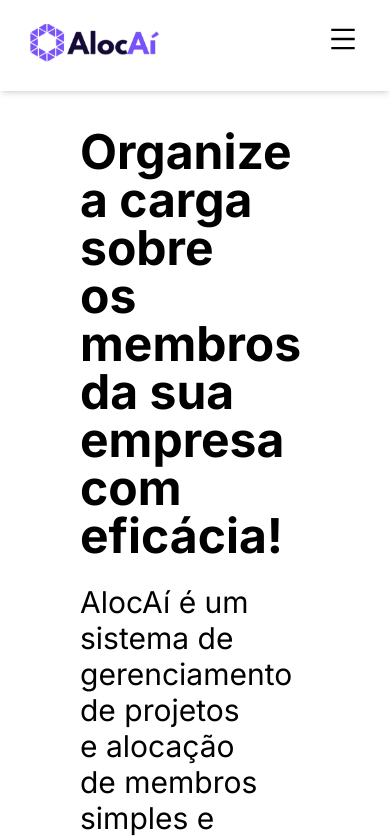
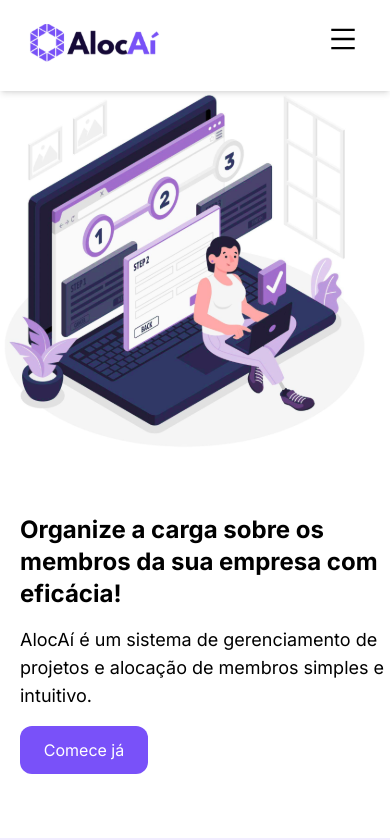
Before and after one commit to samuelfrs/Aloca--pessoal, a Next.js app: page / in a window 390 px wide. Shown: the top 840 px of the page. Built offline with nearby package versions, Linux system fonts and the light colour scheme.

Commit message:
feat:Hero section responsive

```diff
--- a/src/components/Hero.tsx
+++ b/src/components/Hero.tsx
@@ -1,26 +1,27 @@
-import React from 'react'
+import React from 'react';
 
 function Hero() {
   return (
-    <main className='flex gap-6'>
-        <div className='w-2/3 pl-20 pt-32'>
-
-            <h1 className='font-bold text-5xl'>
+    <main className='flex flex-col-reverse md:flex-row gap-6 pt-16 pb-16'>
+      <div className='w-full md:w-2/3 pl-5 md:pl-20 pt-10 md:pt-32'>
+        <h1 className='font-bold text-2xl md:text-5xl'>
           Organize a carga sobre os membros da sua empresa com eficácia!
         </h1>
 
-            <p className='font-normal text-3xl mt-6 mb-6'>AlocAí é um sistema de gerenciamento de projetos e alocação de membros simples e intuítivo.</p>
+        <p className='font-normal text-lg md:text-3xl mt-4 md:mt-6 mb-4 md:mb-6'>
+          AlocAí é um sistema de gerenciamento de projetos e alocação de membros simples e intuitivo.
+        </p>
 
-            <button className='bg-[#7951F9] rounded-xl w-44 h-14 text-white'>
+        <button className='bg-[#7951F9] rounded-xl w-32 md:w-44 h-12 md:h-14 text-white'>
           <a href="">Comece já</a>
         </button>
       </div>
 
-        <div className='pr-20 pt-16'>
-            <img src="imagebanner.svg" alt="" />
+      <div className='w-full md:w-1/3 pr-5 md:pr-20 pt-4 md:pt-16'>
+        <img src="imagebanner.svg" alt="" className="w-full" />
       </div>
     </main>
-  )
+  );
 }
 
-export default Hero
+export default Hero;
```
Lines whose indentation alone changed are shown as unchanged.
